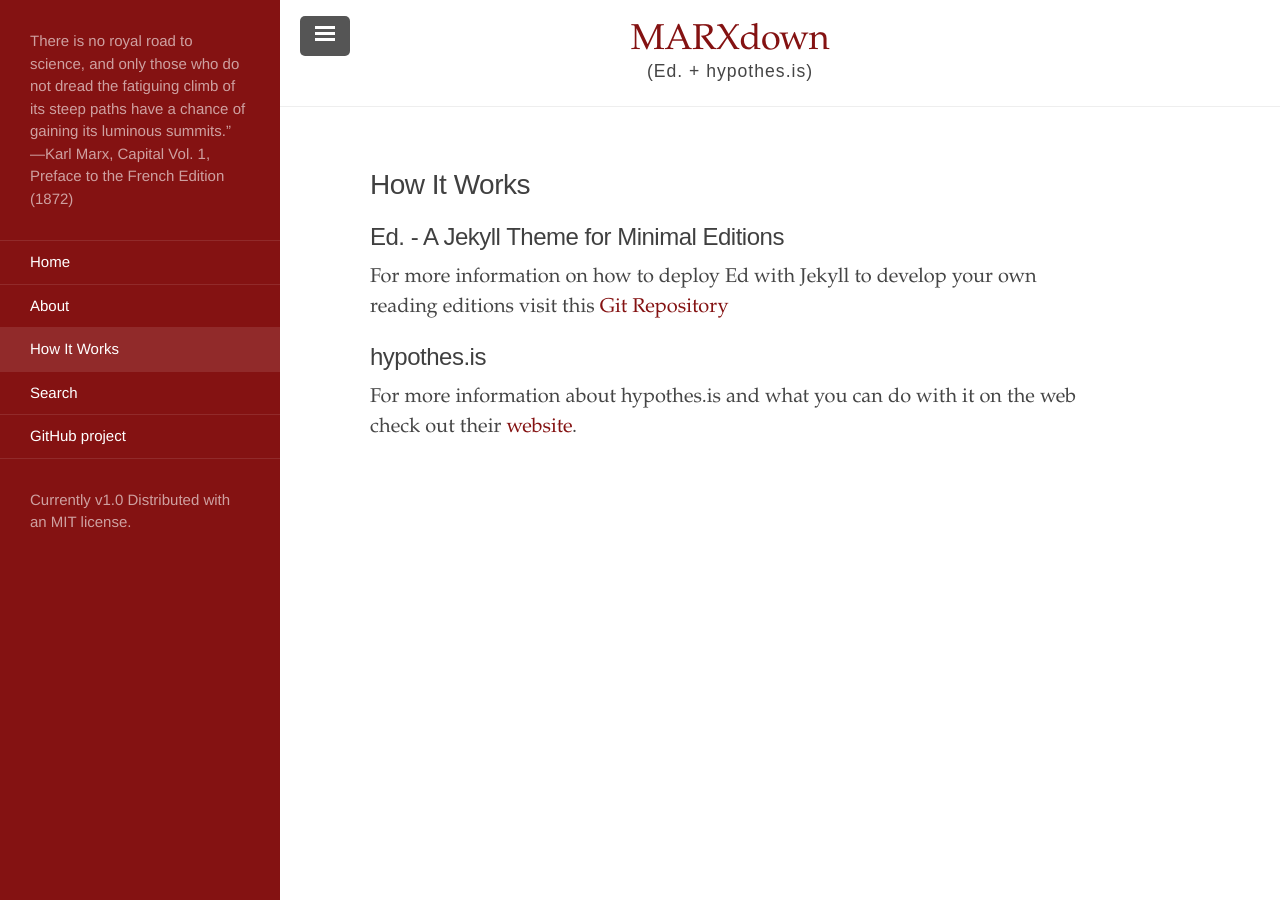
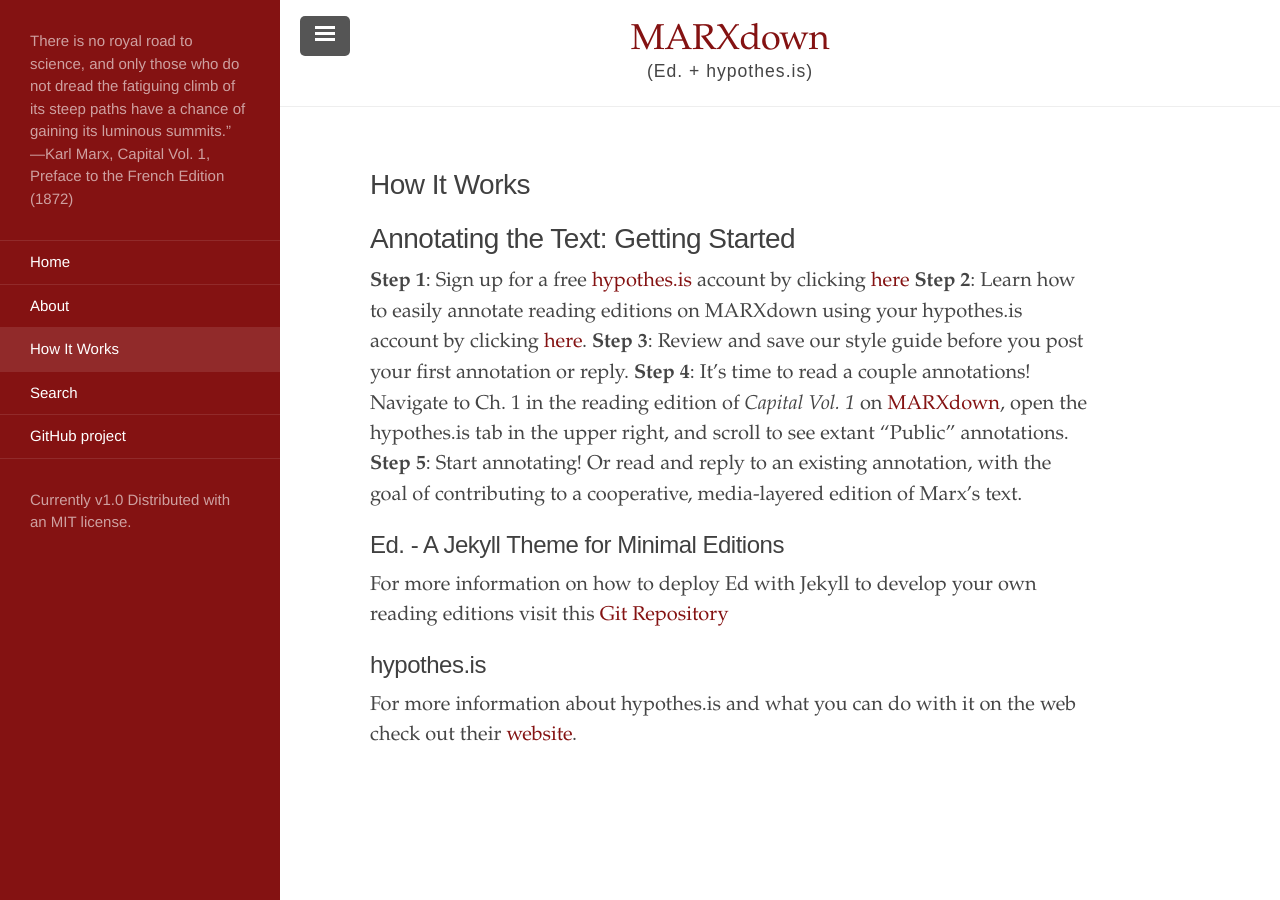
Before and after one commit to MARXdown/MARXdown.github.io, a Jekyll site: the page built from documentation.md, in a window 1280 px wide. Built offline with Jekyll 4.4.1, drawn with Linux system fonts in a browser that asks for light colours; a script that is not in the unit is left out.

Commit message:
documentation

```diff
--- a/documentation.md
+++ b/documentation.md
@@ -3,6 +3,15 @@
 title: How It Works
 author:
 ---
+
+# Annotating the Text: Getting Started
+
+**Step 1**: Sign up for a free [hypothes.is](https://web.hypothes.is/about/) account by clicking [here](https://web.hypothes.is/start/)
+**Step 2**: Learn how to easily annotate reading editions on MARXdown using your hypothes.is account by clicking [here](https://web.hypothes.is/quick-start-guide-for-students/).
+**Step 3**: Review and save our style guide before you post your first annotation or reply.
+**Step 4**: It's time to read a couple annotations! Navigate to Ch. 1 in the reading edition of *Capital Vol. 1* on [MARXdown](https://marxdown.github.io/texts/ch01/), open the hypothes.is tab in the upper right, and scroll to see extant "Public" annotations.
+**Step 5**: Start annotating! Or read and reply to an existing annotation, with the goal of contributing to a cooperative, media-layered  edition of Marx's text.
+
 
 ## Ed. -  A Jekyll Theme for Minimal Editions
 
```
